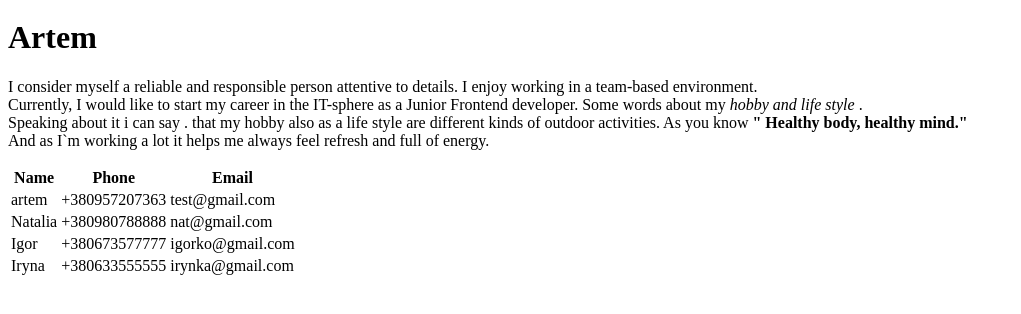
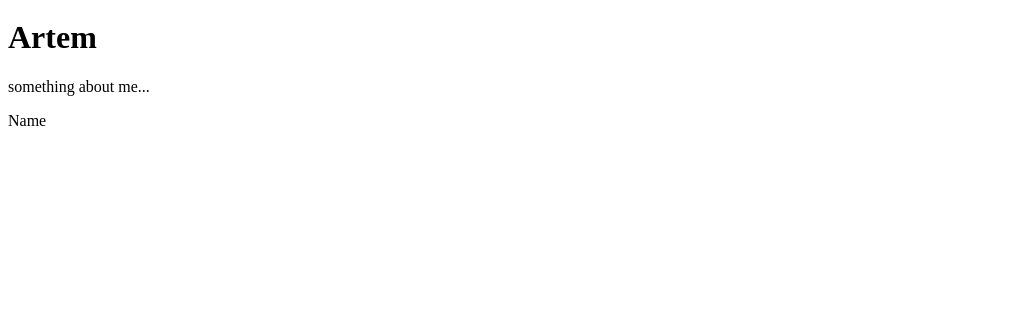
Before and after one commit to IT-Cluster-Academy-FWD/fwdo-2-intro-hml-alpha, a plain HTML site: page team/artem.html in a window 1280 px wide. Shown: the part 284-598 px from the top of the page, without its empty margins (0-1021 px from the left). Drawn offline with Linux system fonts and the light colour scheme.

Commit message:
Revert "Feature/artem"

```diff
--- a/team/artem.html
+++ b/team/artem.html
@@ -30,45 +30,10 @@
   </header>
   <main>
     <h1>Artem</h1>
-
-    <p> I consider myself a reliable and responsible person attentive to details.
-      I enjoy working in a team-based environment. <br> Currently, I would like to start my career in the IT-sphere as a
-      Junior Frontend developer.
-      Some words about my <i> hobby and life style</i> .<br> Speaking about it i can say . that my hobby also as a life
-      style are different kinds of outdoor activities. As you know <strong>"
-        Healthy body, healthy mind." </strong><br> And as I`m working a lot it helps me always feel refresh and full of
-      energy.</p>
-
+    <p> something about me...</p>
     <table>
-      <thead>
-        <tr>
-          <th>Name</th>
-          <th>Phone</th>
-          <th>Email</th>
-        </tr>
-      </thead>
-      <tbody>
-        <tr>
-          <td>artem</td>
-          <td>+380957207363</td>
-          <td>test@gmail.com</td>
-        </tr>
-        <tr>
-          <td>Natalia</td>
-          <td>+380980788888</td>
-          <td>nat@gmail.com</td>
-        </tr>
-        <tr>
-          <td>Igor</td>
-          <td>+380673577777</td>
-          <td>igorko@gmail.com</td>
-        </tr>
-        <tr>
-          <td>Iryna</td>
-          <td>+380633555555</td>
-          <td>irynka@gmail.com</td>
-        </tr>
-      </tbody>
+      <thead>Name</thead>
+      <thead></thead>
     </table>
   </main>
 </body>
```
